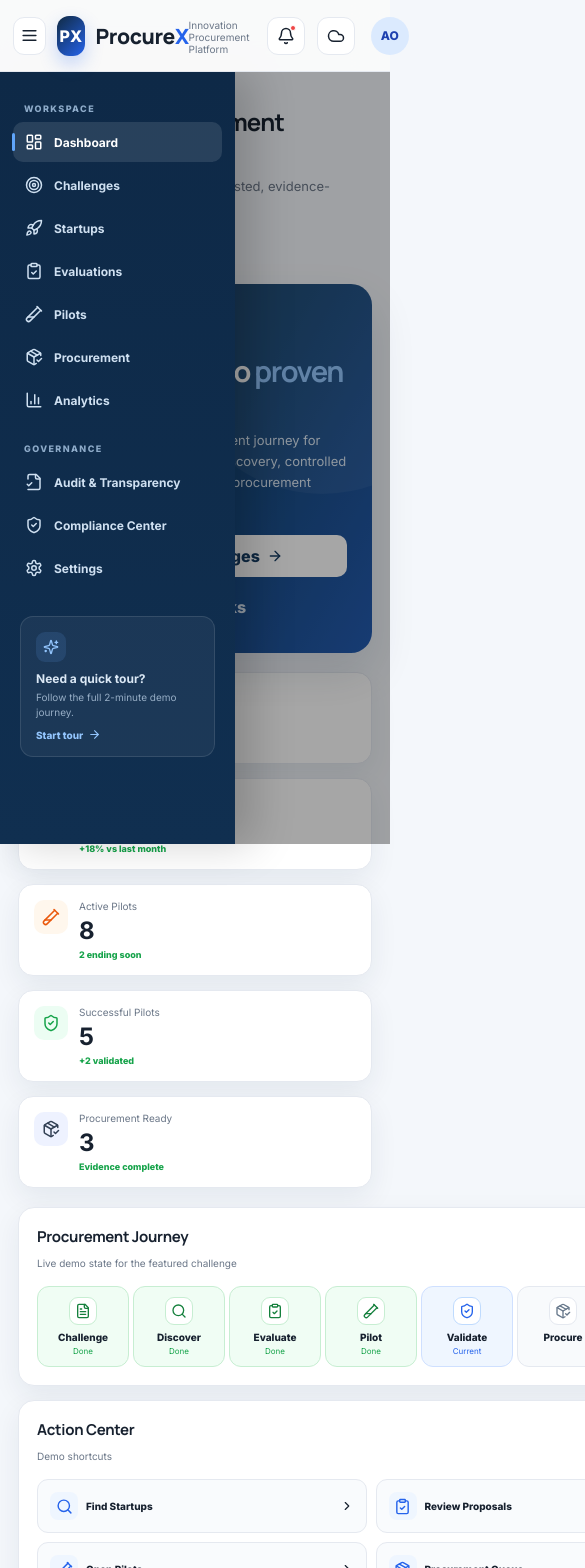
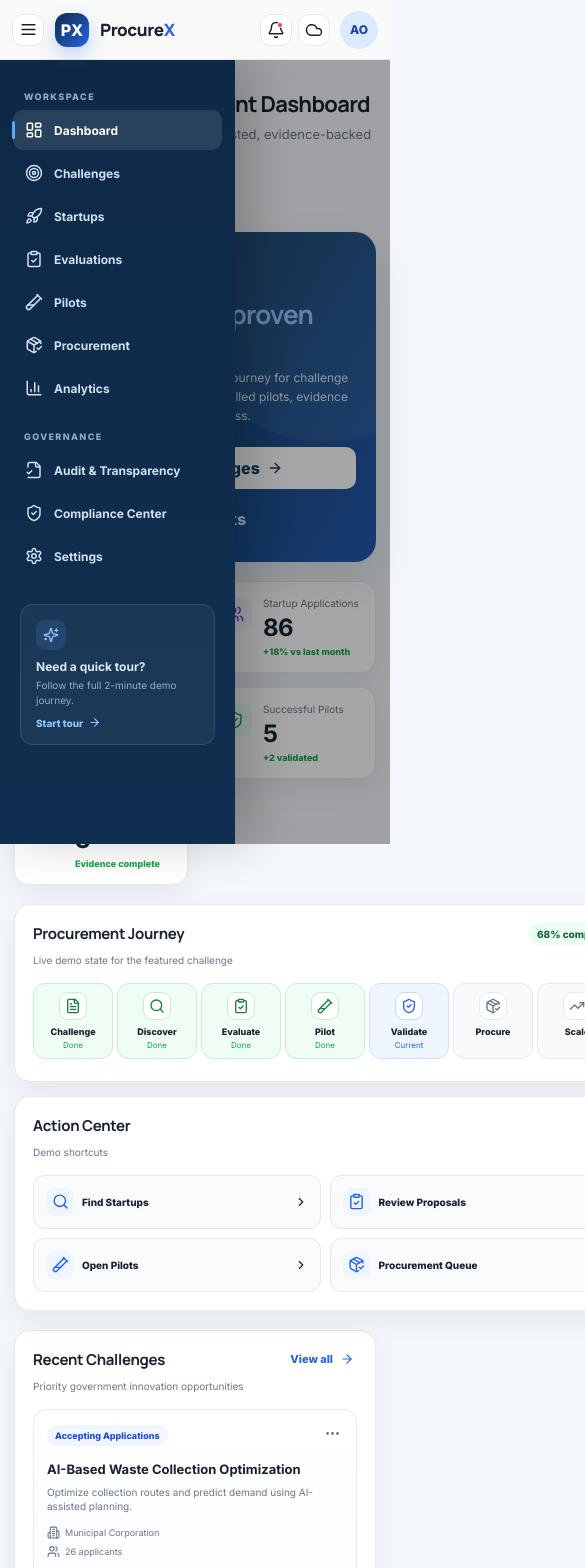
Before and after one commit to Dev-priyanshu-tiwari/procurex, a React (Vite) app: page / in a window 390 px wide. Shown: the top 1568 px of the page, 585 px wide, since content can reach past the window. Built offline with nearby package versions, Linux system fonts and the light colour scheme.

Commit message:
Update styles.css

```diff
--- a/src/styles.css
+++ b/src/styles.css
@@ -44,3 +44,112 @@ button{cursor:pointer}
 @media(max-width:1180px){.kpi-grid{grid-template-columns:repeat(3,1fr)}.challenge-cards,.challenge-grid,.startup-grid{grid-template-columns:repeat(2,1fr)}.section-grid,.evaluation-grid,.pilot-grid,.procurement-grid,.analytics-grid{grid-template-columns:1fr}.indicator-grid{grid-template-columns:repeat(2,1fr)}.hero-card{grid-template-columns:1fr}.hero-orbit{display:none}}
 @media(max-width:820px){.mobile-only{display:grid}.sidebar{position:fixed;left:0;top:72px;z-index:35;height:calc(100vh - 72px);box-shadow:18px 0 40px rgba(0,0,0,.18)}.sidebar.collapsed{transform:translateX(-100%);width:235px}.profile-copy,.profile-chip>.muted{display:none}.topbar{padding:0 13px}.main{padding:18px}.page-head{align-items:flex-start;flex-direction:column}.hero-card{padding:25px}.hero-left h2{font-size:32px}.kpi-grid,.kpi-grid.four{grid-template-columns:1fr 1fr}.challenge-cards,.challenge-grid,.startup-grid{grid-template-columns:1fr}.toolbar{flex-wrap:wrap}.search-box{width:100%;flex-basis:100%}.modal-details{grid-template-columns:1fr 1fr}.journey{overflow:auto}.journey-stage{min-width:92px}.journey-arrow{display:none}}
 @media(max-width:520px){.demo-pill{display:none}.kpi-grid,.kpi-grid.four,.indicator-grid{grid-template-columns:1fr}.page-head h1{font-size:24px}.hero-left h2{font-size:29px}.hero-buttons,.button-row{flex-direction:column}.hero-buttons>* ,.button-row>*{width:100%}.modal-grid{grid-template-columns:1fr}.modal-grid label.full{grid-column:auto}.modal-details{grid-template-columns:1fr 1fr}}
+
+/* ── Additional responsive fixes ── */
+
+/* Topbar: hide brand-sub on very small screens */
+@media(max-width:520px){
+  .brand-sub{display:none}
+  .brand{font-size:17px}
+  .logo{width:34px;height:34px}
+  .topbar{height:60px;padding:0 12px}
+  .shell{min-height:calc(100vh - 60px)}
+  .sidebar{top:60px;height:calc(100vh - 60px)}
+  .icon-button{width:32px;height:32px}
+  .top-actions{gap:6px}
+}
+
+/* Sidebar overlay backdrop on mobile */
+@media(max-width:820px){
+  .sidebar-overlay{position:fixed;inset:0;background:rgba(0,0,0,0.35);z-index:34;display:block}
+  .main{padding:14px}
+  .match-banner{flex-direction:column;align-items:flex-start;gap:8px}
+  .match-banner .light-blue-button{align-self:flex-start}
+  .toolbar{gap:6px}
+  .mini-stat-row{flex-wrap:wrap;gap:10px}
+  .score-row{grid-template-columns:1fr 1fr 34px}
+  .score-row>span{grid-column:1/-1;font-weight:700}
+  .pilot-hero{flex-direction:column;align-items:flex-start}
+  .button-row{justify-content:flex-start}
+  .recommended{flex-direction:column}
+  .kpi-grid{grid-template-columns:repeat(2,1fr)}
+  .funnel div{height:32px}
+}
+
+/* Hero card improvements */
+@media(max-width:820px){
+  .hero-card{padding:22px 20px}
+  .hero-left h2{font-size:26px;letter-spacing:-.8px}
+  .hero-left p{font-size:12px}
+  .hero-buttons{flex-wrap:wrap}
+  .hero-buttons>*{flex:1;min-width:140px}
+}
+
+/* Challenge/startup cards */
+@media(max-width:520px){
+  .challenge-card,.startup-card{padding:13px}
+  .startup-stats{grid-template-columns:repeat(3,1fr)}
+  .card-foot{flex-wrap:wrap;gap:6px}
+  .card-foot .outline-button{flex:1}
+}
+
+/* Evaluation grid */
+@media(max-width:520px){
+  .score-summary{flex-direction:column;align-items:flex-start;gap:12px}
+  .score-ring{width:76px;height:76px}
+  .score-ring:after{width:55px;height:55px}
+  .score-row{grid-template-columns:1fr 40px;gap:6px}
+  .score-row>span{font-size:9px}
+  .score-bar{display:none}
+  .modal-card{padding:16px;border-radius:14px}
+  .modal-head h2{font-size:17px}
+  .modal-details{grid-template-columns:1fr 1fr}
+  .startup-modal-head{flex-wrap:wrap}
+  .route-card{flex-direction:column;align-items:flex-start;gap:6px}
+  .procurement-grid .button-row{flex-direction:column}
+  .procurement-grid .button-row>*{width:100%}
+}
+
+/* Analytics */
+@media(max-width:520px){
+  .bar{width:24px}
+  .analytics-grid,.kpi-grid.four{grid-template-columns:1fr}
+  .indicator-grid{grid-template-columns:1fr 1fr}
+  .funnel div{font-size:11px}
+  .chart{overflow-x:auto}
+  .bar-chart{min-width:280px}
+}
+
+/* Toast responsive */
+@media(max-width:520px){
+  .toast{right:12px;bottom:12px;left:12px;justify-content:center}
+}
+
+/* Page head wrapping */
+@media(max-width:640px){
+  .page-head{flex-direction:column;align-items:flex-start}
+  .page-head h1{font-size:22px}
+}
+
+/* Procurement route cards */
+@media(max-width:820px){
+  .route-cards{gap:7px}
+}
+
+/* Journey horizontal scroll on small */
+@media(max-width:640px){
+  .journey{overflow-x:auto;padding-bottom:4px;-webkit-overflow-scrolling:touch}
+  .journey-stage{min-width:80px;padding:8px 4px}
+  .journey-stage>span{font-size:9px}
+}
+
+/* Filter pills wrapping */
+@media(max-width:820px){
+  .filter-wrap{flex-wrap:wrap}
+  .filter-pill{font-size:8px;padding:6px 8px}
+}
+
+.mobile-sidebar-overlay{display:none}
+@media(max-width:820px){
+  .mobile-sidebar-overlay{display:block !important}
+}
```
